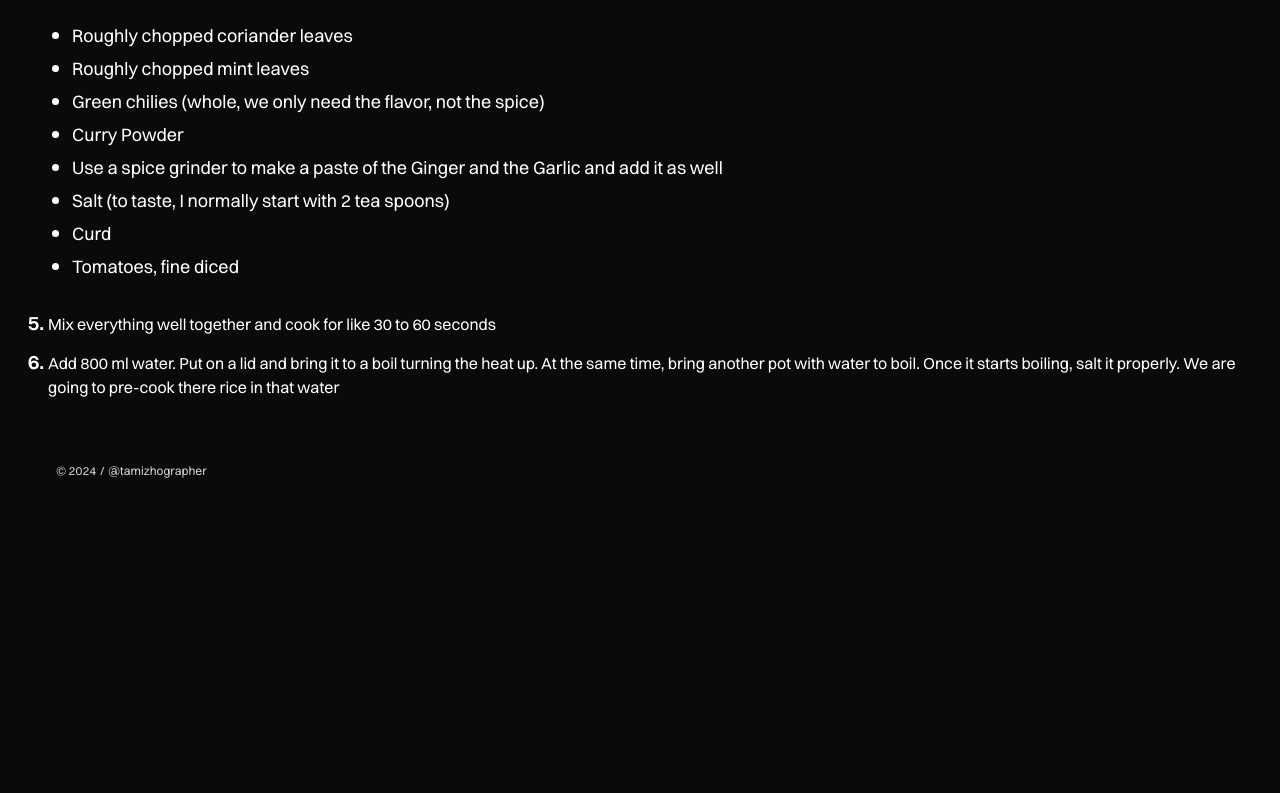
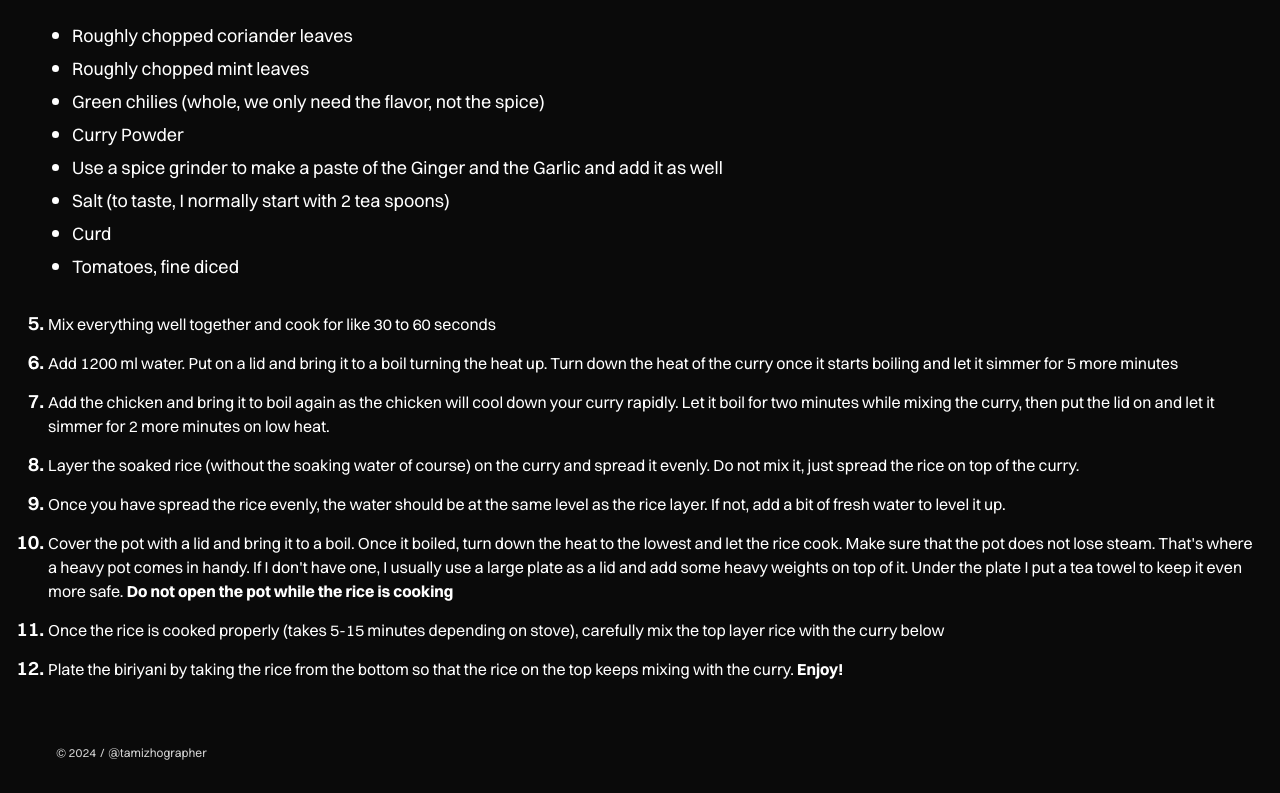
Before and after one commit to rathesDot/rathes.me, a Next.js app: page /biriyani in a window 1280 px wide. Shown: the part 957-1750 px from the top of the page. Before the commit the page ends 1468 px from the top, so only its background shows below. Built offline with nearby package versions, Linux system fonts and the light colour scheme.

Commit message:
✨ Add all instructions

```diff
--- a/src/pages/biriyani.tsx
+++ b/src/pages/biriyani.tsx
@@ -95,10 +95,43 @@ const BiriyaniPage: NextPage = () => {
               Mix everything well together and cook for like 30 to 60 seconds
             </li>
             <li>
-              Add 800 ml water. Put on a lid and bring it to a boil turning the
-              heat up. At the same time, bring another pot with water to boil.
-              Once it starts boiling, salt it properly. We are going to pre-cook
-              there rice in that water
+              Add 1200 ml water. Put on a lid and bring it to a boil turning the
+              heat up. Turn down the heat of the curry once it starts boiling
+              and let it simmer for 5 more minutes
+            </li>
+            <li>
+              Add the chicken and bring it to boil again as the chicken will
+              cool down your curry rapidly. Let it boil for two minutes while
+              mixing the curry, then put the lid on and let it simmer for 2 more
+              minutes on low heat.
+            </li>
+            <li>
+              Layer the soaked rice (without the soaking water of course) on the
+              curry and spread it evenly. Do not mix it, just spread the rice on
+              top of the curry.
+            </li>
+            <li>
+              Once you have spread the rice evenly, the water should be at the
+              same level as the rice layer. If not, add a bit of fresh water to
+              level it up.
+            </li>
+            <li>
+              Cover the pot with a lid and bring it to a boil. Once it boiled,
+              turn down the heat to the lowest and let the rice cook. Make sure
+              that the pot does not lose steam. That's where a heavy pot comes
+              in handy. If I don't have one, I usually use a large plate as a
+              lid and add some heavy weights on top of it. Under the plate I put
+              a tea towel to keep it even more safe.{" "}
+              <strong>Do not open the pot while the rice is cooking</strong>
+            </li>
+            <li>
+              Once the rice is cooked properly (takes 5-15 minutes depending on
+              stove), carefully mix the top layer rice with the curry below
+            </li>
+            <li>
+              Plate the biriyani by taking the rice from the bottom so that the
+              rice on the top keeps mixing with the curry.{" "}
+              <strong>Enjoy!</strong>
             </li>
           </ol>
         </section>
```
